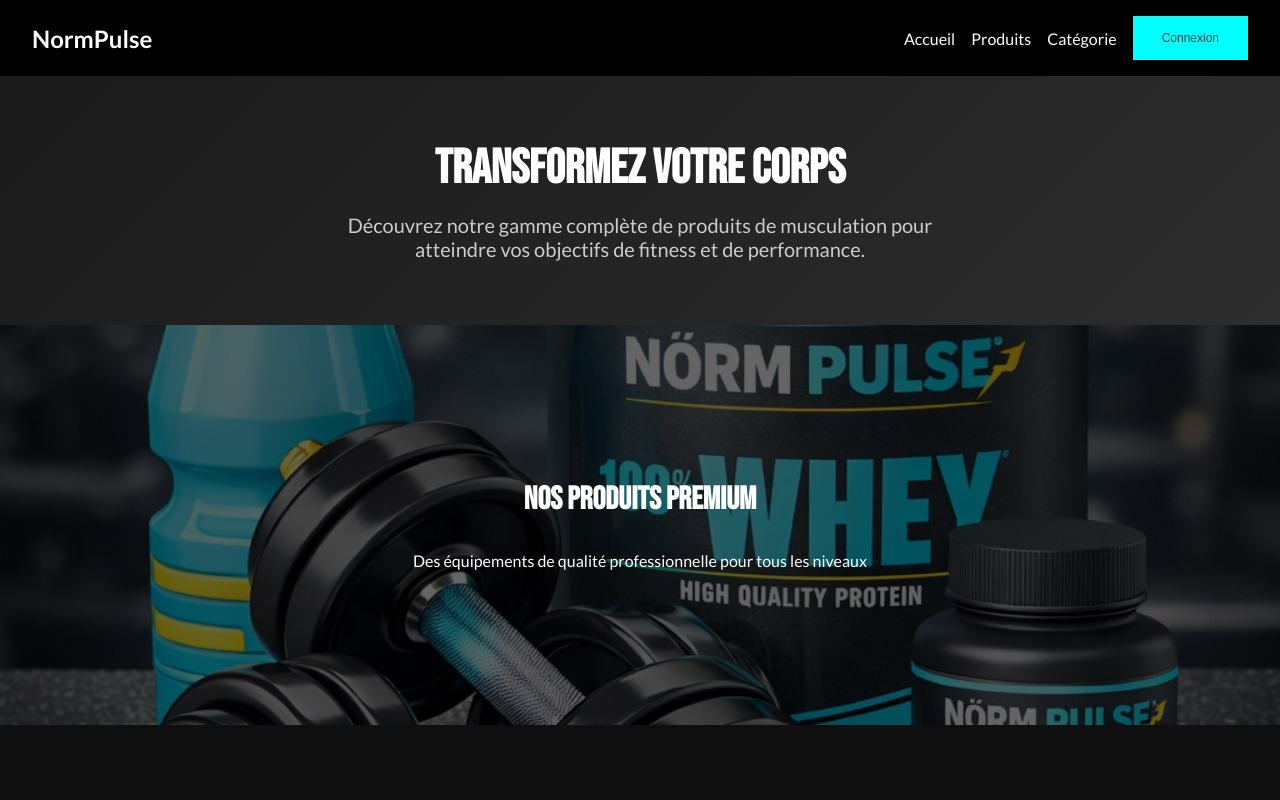
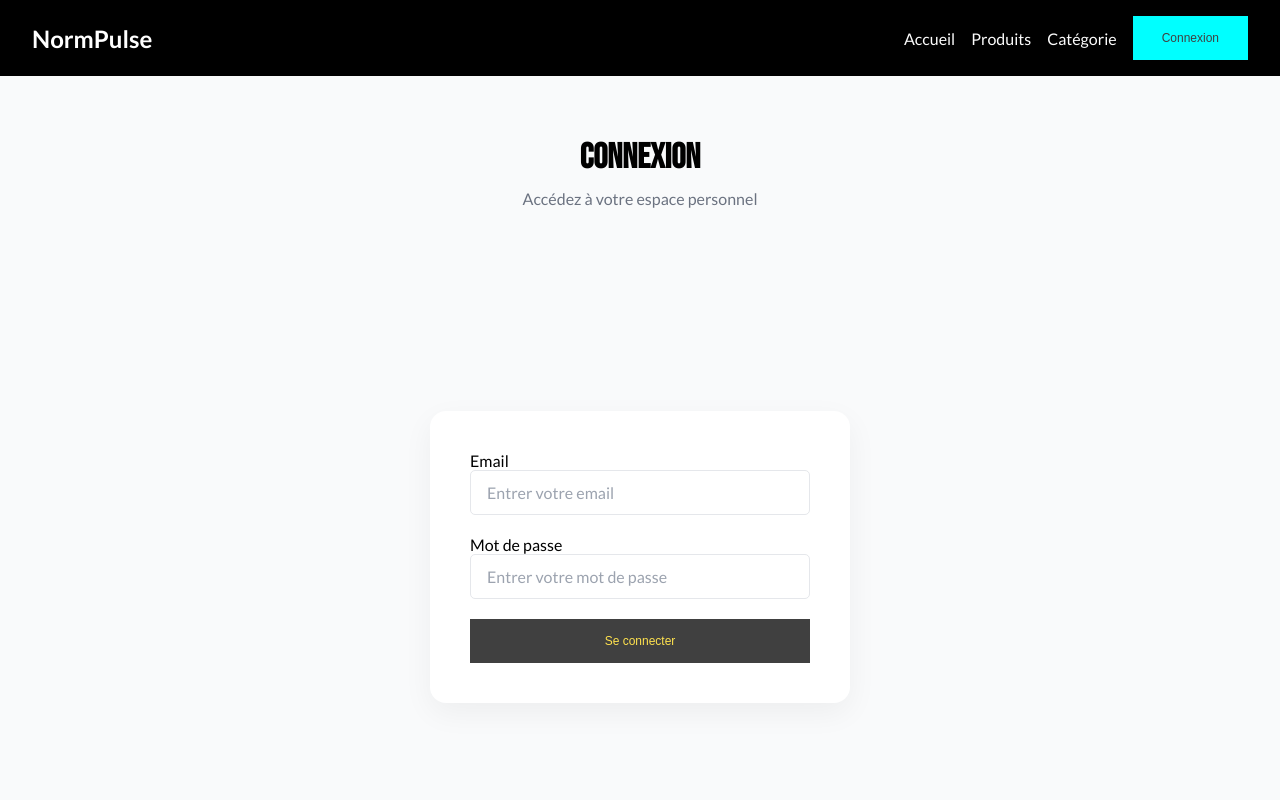
Before and after one commit to eaflowdev/normpulse-site, a React (Vite) app in the folder normpulse-site/: page /login in a window 1280 px wide. Shown: the top 800 px of the page. Built offline with nearby package versions, Linux system fonts and the light colour scheme.

Commit message:
navigation entre accueil logo et connexion

```diff
--- a/normpulse-site/src/App.tsx
+++ b/normpulse-site/src/App.tsx
@@ -1,16 +1,18 @@
 import './App.css'
+import { BrowserRouter, Routes, Route } from 'react-router-dom'
 import Navbar from './package/Molecule/Navbar/Navbar'
 import Home from './pages/Home/Home'
 import Login from './pages/Login/Login'
 
 function App() {
-
   return (
-    <>
+    <BrowserRouter>
       <Navbar />
-      <Home />
-      <Login />
-    </>
+      <Routes>
+        <Route path="/" element={<Home />} />
+        <Route path="/login" element={<Login />} />
+      </Routes>
+    </BrowserRouter>
   )
 }
 
--- a/normpulse-site/src/package/Atom/Button/Button.tsx
+++ b/normpulse-site/src/package/Atom/Button/Button.tsx
@@ -5,14 +5,16 @@
 interface ButtonProps {
   children: ReactNode;
   variant?: "primary" | "secondary" | "outline";
+  onClick?: () => void;
 }
 
 export default function Button({
   children,
   variant = "primary",
+  onClick,
 }: ButtonProps) {
   return (
-    <button className={`button button-${variant}`}>
+    <button className={`button button-${variant}`} onClick={onClick}>
       {children}
     </button>
   );
--- a/normpulse-site/src/package/Molecule/Navbar/Navbar.css
+++ b/normpulse-site/src/package/Molecule/Navbar/Navbar.css
@@ -7,10 +7,22 @@
     box-shadow: 0 2px 4px rgba(0, 0, 0, 0.1);
 }
 
+.navbar-logo-link {
+    text-decoration: none;
+    color: inherit;
+    cursor: pointer;
+}
+
 .navbar-logo {
     font-size: 1.5rem;
     font-weight: bold;
     color: #ffffff;
+    cursor: pointer;
+    transition: color 0.3s ease;
+}
+
+.navbar-logo:hover {
+    color: #00FFFF;
 }
 
 .navbar-links {
--- a/normpulse-site/src/package/Molecule/Navbar/Navbar.tsx
+++ b/normpulse-site/src/package/Molecule/Navbar/Navbar.tsx
@@ -1,17 +1,32 @@
 import "./Navbar.css";
 import "../../global.css";
+import { Link, useNavigate } from "react-router-dom";
 import Button from "../../Atom/Button/Button";
 import NavbarItem from "../../Atom/NavbarItem/NavbarItem";
 
 export default function Navbar() {
+  const navigate = useNavigate();
+
+  const handleLoginClick = () => {
+    navigate("/login");
+  };
+
+  const handleHomeClick = () => {
+    navigate("/");
+  };
+
   return (
     <nav className="navbar">
-      <div className="navbar-logo">NormPulse</div>
+      <Link to="/" className="navbar-logo-link">
+        <div className="navbar-logo">NormPulse</div>
+      </Link>
       <div className="navbar-links">
-        <NavbarItem>Accueil</NavbarItem>
+        <div onClick={handleHomeClick}>
+          <NavbarItem>Accueil</NavbarItem>
+        </div>
         <NavbarItem>Produits</NavbarItem>
         <NavbarItem>Catégorie</NavbarItem>
-        <Button variant="primary">Connexion</Button>
+        <Button variant="primary" onClick={handleLoginClick}>Connexion</Button>
       </div>
     </nav>
   );
```
Also changed, not shown: 1 other file (tests, documents, lock files or other folders).
